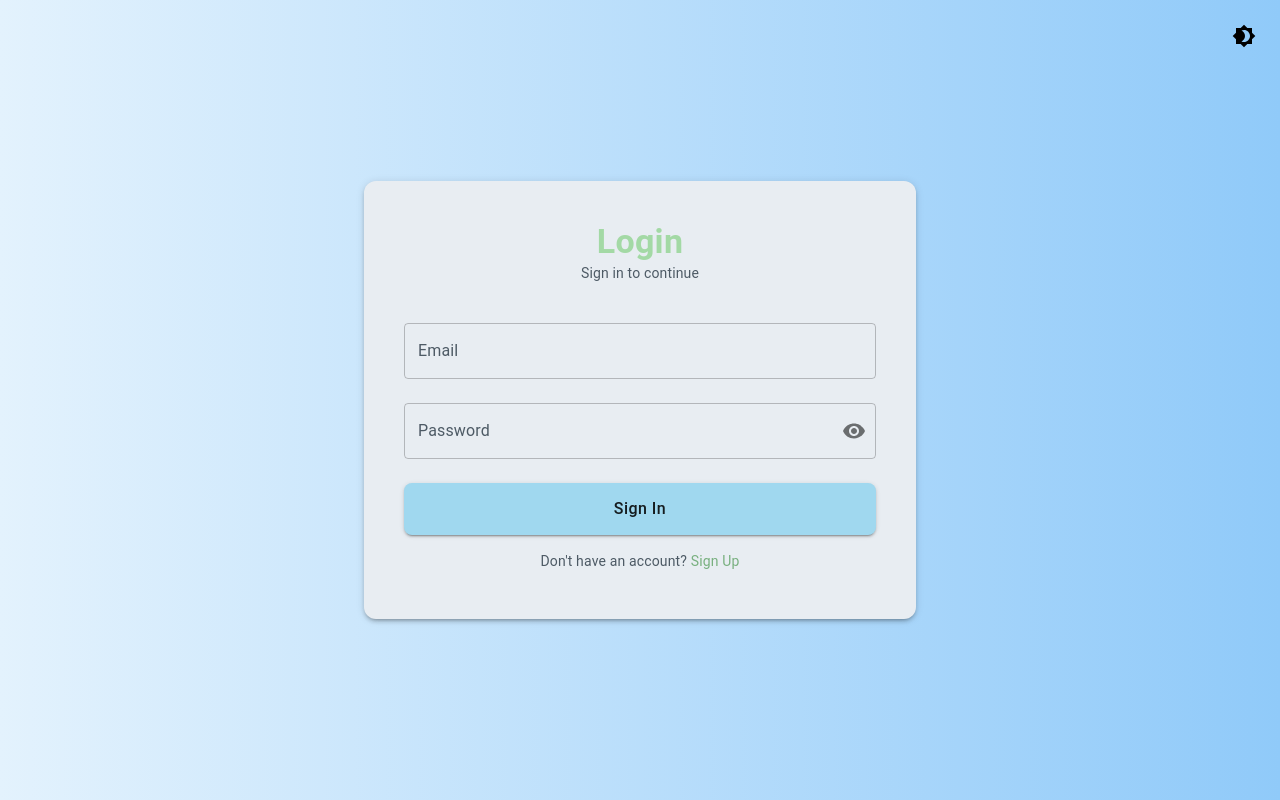
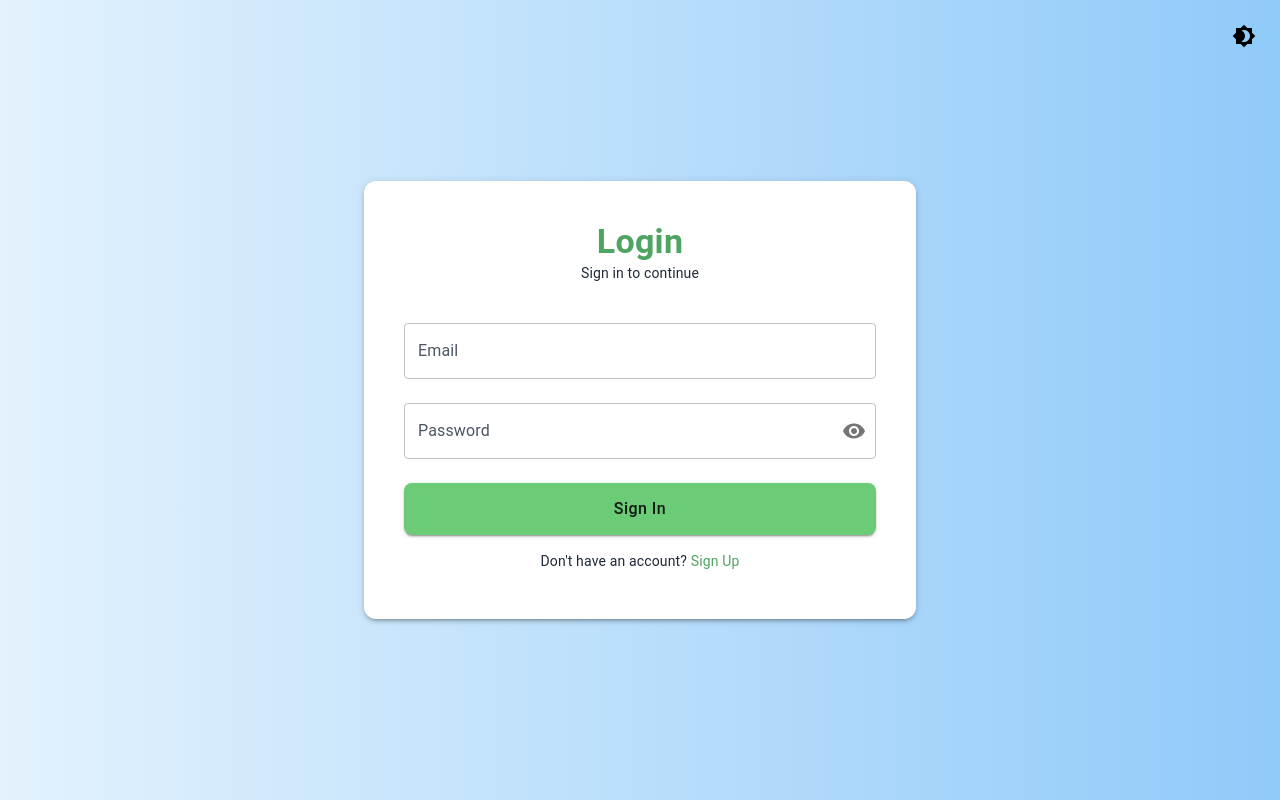
Before and after one commit to PietroDeBianchi/ReactVite-FE-Yarn, a React (Vite) app: page / in a window 1280 px wide. Built offline with nearby package versions, Linux system fonts and the light colour scheme.

Commit message:
fix: :lipstick:

```diff
--- a/src/pages/dashboard/Dashboard.tsx
+++ b/src/pages/dashboard/Dashboard.tsx
@@ -45,7 +45,7 @@ const Dashboard = () => {
                 </Typography>
 
                 {/* User Role Chip */}
-                <Chip label={user?.roles === 'admin' ? 'Admin' : 'User'} color={user?.roles === 'admin' ? 'secondary' : 'default'} sx={{ mt: 1 }} />
+                <Chip label={user?.roles === 'admin' ? 'Admin' : 'User'} color={user?.roles === 'admin' ? 'primary' : 'default'} sx={{ mt: 1 }} />
 
                 {/* Description */}
                 <Typography variant='body1' color='text.secondary' sx={{ mt: 2 }}>
@@ -57,8 +57,9 @@ const Dashboard = () => {
                     {/* Profile Button */}
                     <Button
                         variant='contained'
-                        color='primary'
+                        color='inherit'
                         sx={{
+                            color: theme.palette.text.primary,
                             flex: 0.2,
                             textTransform: 'none',
                             fontSize: '1rem',
@@ -66,7 +67,7 @@ const Dashboard = () => {
                             borderRadius: 2,
                             transition: '0.3s',
                             '&:hover': {
-                                backgroundColor: theme.palette.primary.dark,
+                                color: theme.palette.text.primary,
                             },
                         }}
                         onClick={() => navigate('/profile')}
--- a/src/pages/login/Login.tsx
+++ b/src/pages/login/Login.tsx
@@ -72,10 +72,10 @@ const Login = () => {
                     <CardContent>
                         {/* Titolo */}
                         <Box sx={{ textAlign: 'center', mb: 3 }}>
-                            <Typography variant='h4' fontWeight='bold' color='secondary'>
+                            <Typography variant='h4' fontWeight='bold' color={theme.palette.primary.dark}>
                                 Login
                             </Typography>
-                            <Typography variant='body2' color='text.secondary'>
+                            <Typography variant='body2' color={theme.palette.text.primary}>
                                 Sign in to continue
                             </Typography>
                         </Box>
@@ -135,13 +135,13 @@ const Login = () => {
                         </form>
 
                         {/* Sign Up Redirect */}
-                        <Typography variant='body2' sx={{ mt: 2, textAlign: 'center' }} color='text.secondary'>
+                        <Typography variant='body2' sx={{ mt: 2, textAlign: 'center' }} color={theme.palette.text.primary}>
                             Don't have an account?{' '}
                             <Link
                                 to='/register'
                                 style={{
                                     textDecoration: 'none',
-                                    color: theme.palette.secondary.dark,
+                                    color: theme.palette.primary.dark,
                                 }}
                             >
                                 Sign Up
--- a/src/pages/profile/Profile.tsx
+++ b/src/pages/profile/Profile.tsx
@@ -165,16 +165,17 @@ const Profile = () => {
                         <Button
                             fullWidth
                             variant='outlined'
-                            color='primary'
+                            color='inherit'
                             sx={{
                                 mt: 2,
+                                color: theme.palette.text.primary,
                                 textTransform: 'none',
                                 fontSize: '1rem',
                                 py: 1.2,
                                 borderRadius: 2,
                                 transition: '0.3s',
                                 '&:hover': {
-                                    backgroundColor: theme.palette.primary.light + '22',
+                                    backgroundColor: theme.palette.primary.dark + '22',
                                 },
                             }}
                             onClick={() => navigate('/dashboard')}
--- a/src/pages/register/Register.tsx
+++ b/src/pages/register/Register.tsx
@@ -115,7 +115,7 @@ const Register = () => {
                             <Typography variant='h4' fontWeight='bold' color='primary'>
                                 Sign Up
                             </Typography>
-                            <Typography variant='body2' color='text.secondary'>
+                            <Typography variant='body2' color={theme.palette.text.primary}>
                                 Create your account
                             </Typography>
                         </Box>
@@ -228,7 +228,7 @@ const Register = () => {
                         {/* Login Redirect */}
                         <Typography variant='body2' sx={{ mt: 2, textAlign: 'center' }} color='text.secondary'>
                             Already have an account?{' '}
-                            <Link to='/' style={{ textDecoration: 'none', color: theme.palette.secondary.dark }}>
+                            <Link to='/' style={{ textDecoration: 'none', color: theme.palette.text.primary }}>
                                 Login
                             </Link>
                         </Typography>
--- a/src/theme/theme.ts
+++ b/src/theme/theme.ts
@@ -5,34 +5,34 @@ const lightPalette: ThemeOptions = {
     palette: {
         mode: "light",
         background: {
-            default: "#F8FAFC",  // Bianco sporco
-            paper: "#E8EDF2",    // Grigio chiarissimo
+            default: "#F4F7F6",  // Bianco sporco moderno
+            paper: "#FFFFFF",    // Bianco puro e pulito
         },
         text: {
-            primary: "#2E3A47",
-            secondary: "#4D5A65",
+            primary: "#1F2937",  // Grigio scuro, quasi antracite
+            secondary: "#4B5563", // Grigio medio
         },
         primary: {
-            main: "#A0D8EF",  // Azzurrino pastello
-            light: "#C2E7FF",
-            dark: "#78B6D9",
+            main: "#6BCB77",  // Verde menta fresco
+            light: "#90D7A0",
+            dark: "#4EA461",
         },
         secondary: {
-            main: "#A3D9A5",  // Verde pastello
-            light: "#C5EAC8",
-            dark: "#78B07F",
+            main: "#FF6F61",  // Corallo vibrante
+            light: "#FF998A",
+            dark: "#E55B50",
         },
         success: {
-            main: "#28C76F",
+            main: "#2ECC71",  // Verde vivace e positivo
         },
         warning: {
-            main: "#FFA726",
+            main: "#F1C40F",  // Giallo dorato moderno
         },
         error: {
-            main: "#EF5350",
+            main: "#E74C3C",  // Rosso acceso per gli errori
         },
         info: {
-            main: "#42A5F5",
+            main: "#3498DB",  // Blu brillante per le informazioni
         },
     },
 };
@@ -42,34 +42,34 @@ const darkPalette: ThemeOptions = {
     palette: {
         mode: "dark",
         background: {
-            default: "#1A202C",  // Grigio molto scuro
-            paper: "#2D3748",    // Grigio medio scuro
+            default: "#0C2130",  // Navy profondo
+            paper: "#112D3C",    // Blu notte leggermente più chiaro
         },
         text: {
-            primary: "#E0E6ED",
-            secondary: "#BFC8D6",
+            primary: "#D0E2F2",  // Blu pallido per un contrasto morbido
+            secondary: "#A0B4C6", // Tonalità grigio-bluata
         },
         primary: {
-            main: "#7AB7D8",  // Azzurrino pastello più scuro
-            light: "#A0D8EF",
-            dark: "#4D8EB5",
+            main: "#A8FF9A",  // Neon green per un accento vivace
+            light: "#B8FFB8",
+            dark: "#8AD88A",
         },
         secondary: {
-            main: "#7AAE7D",  // Verde pastello più scuro
-            light: "#A3D9A5",
-            dark: "#4D7A55",
+            main: "#044737",  // Verde scuro elegante
+            light: "#0A6E52",
+            dark: "#022F22",
         },
         success: {
-            main: "#28C76F",
+            main: "#36D7B7",  // Turchese fresco per successi
         },
         warning: {
-            main: "#FFA726",
+            main: "#FFC107",  // Ambra luminosa per i warning
         },
         error: {
-            main: "#EF5350",
+            main: "#FF5252",  // Rosso intenso per gli errori
         },
         info: {
-            main: "#42A5F5",
+            main: "#29B6F6",  // Blu chiaro per le informazioni
         },
     },
 };
```
